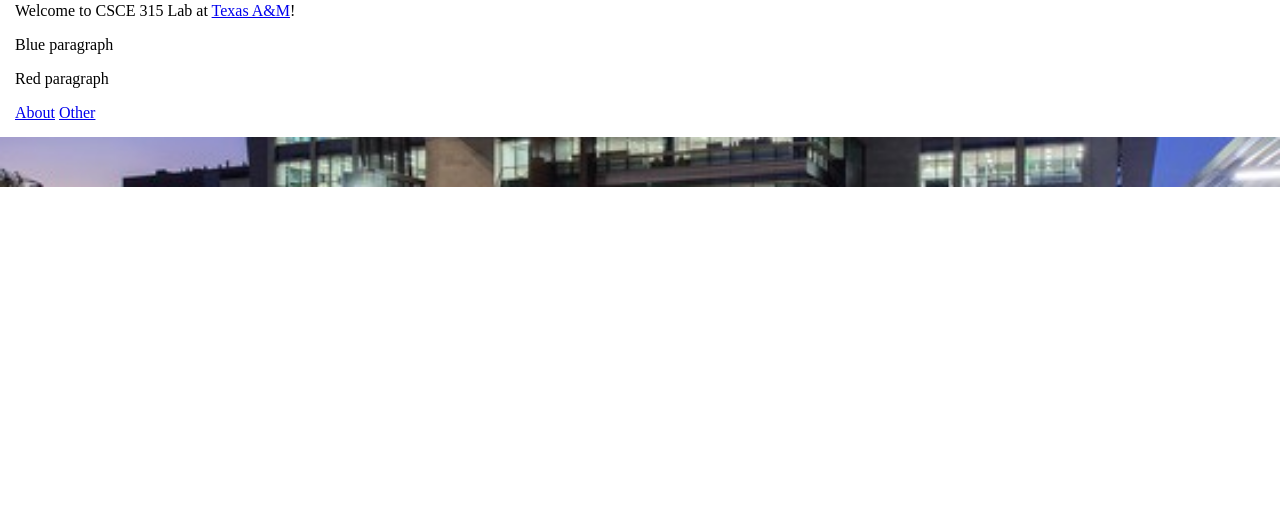
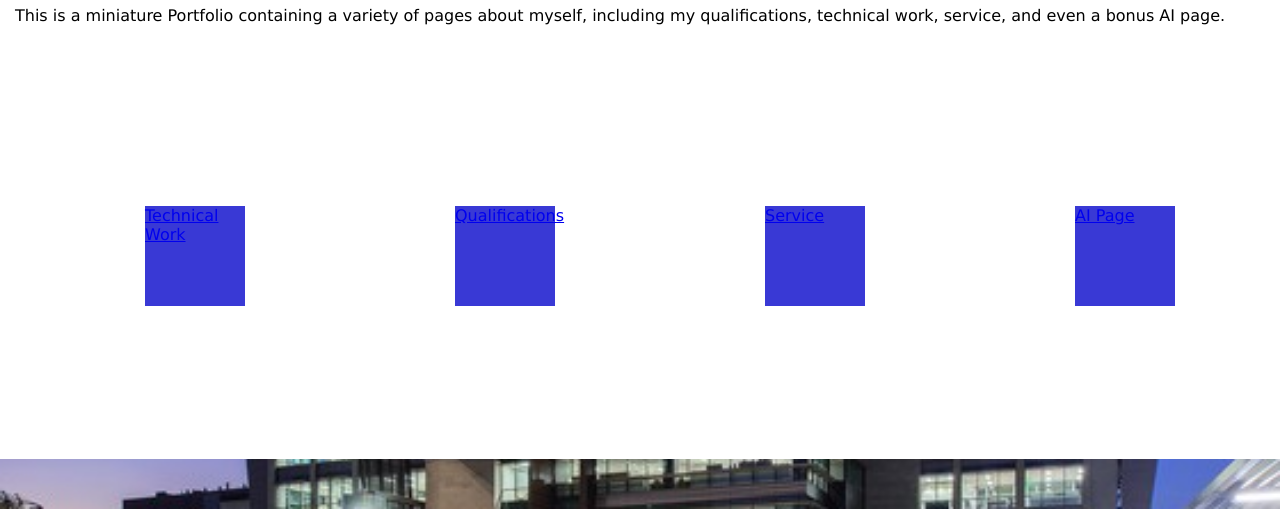
Before and after one commit to OldBlueEyes95/project1-public, a plain HTML site: page Current_Site/landingarea.html in a window 1280 px wide. Shown: the part 291-800 px from the top of the page. Drawn offline with Linux system fonts and the light colour scheme.

Commit message:
Make Identical to the dumb private repository

```diff
--- a/Current_Site/landingarea.html
+++ b/Current_Site/landingarea.html
@@ -46,22 +46,22 @@
     </header>
 
     <body>
+        <!-- TODO insert headshot adjacent to text -->
+
         <div class="general-text">
-            <h1>Your Name</h1>
-            <p>Welcome to CSCE 315 Lab at <a href="https://www.tamu.edu/">Texas A&M</a>!</p>
-            <p class="blue_overline_text">Blue paragraph</p>
-            <p id="red_underline_text">Red paragraph</p>
-            <a href="about.html">About</a>
+            <h1>Welcome to my CSCE 315 Website Project!</h1>
 
-            <a href="other.html">Other</a>
+            This is a miniature Portfolio containing a variety of pages about myself, including my qualifications, technical work, service, and even a bonus AI page. <br>
         </div>
+
+        <ul>
+            <li><div class="link-box"><a href="technicalportfolio.html">Technical Work</a></div></li>
+            <li><div class="link-box"><a href="qualificationssection.html">Qualifications</a></div></li>
+            <li><div class="link-box"><a href="servicesection.html">Service</a></div></li>
+            <li><div class="link-box"><a href="aigeneratedpage.html">AI Page</a></div></li>
+        </ul>
+        <!-- Page <a href="landingarea.html">1</a>  <a href="PLAINlandingarea.html">T</a> -->
     </body>
 
-    <footer>
-        <!-- <div class="footer-text">
-            Foobar
-            Foobar
-        </div> -->
-        <!-- <img class="footer-image" src="zachary.jpg" alt="The ZACH Building"> -->
-    </footer>
+    <footer></footer>
 </html>
--- /dev/null
+++ b/Current_Site/page_selector.js
@@ -0,0 +1 @@
+// TODO implement selector bar
--- /dev/null
+++ b/Current_Site/style_selector.js
@@ -0,0 +1 @@
+// TODO implement style selector bar
--- a/Current_Site/stylegeneral.css
+++ b/Current_Site/stylegeneral.css
@@ -1,5 +1,6 @@
 html, body {
     height: 100%;
+    font-family: verdana;
 }
 
 body {
@@ -10,7 +11,7 @@ body {
 header {
     margin: 0; /*Outside spacing*/
     padding: 0; /*Inside spacing*/
-    color: black;
+    color: white;
     background-color: rgb(57, 57, 213);
     min-height: 20%;
     width: 100%;
@@ -41,11 +42,46 @@ header {
 
 /* TODO make image sit at the bottom */
 footer {
+    z-index: 1;
+    position: fixed;
+    bottom: 0;
     min-height: 50px;
     max-height: 50px;
+    min-width: 100%;
     background-image: url("zachary.jpg");
     background-size: cover;
     background-position: center;
     background-repeat: no-repeat;
     background-color: rgb(57, 57, 213);
 }
+
+.link-box {
+    height: 100px;
+    width: 100px;
+    background-color: rgb(57, 57, 213);
+}
+
+/*
+.parent {
+  display: flex;
+  height: 300px;
+}
+
+.child {
+  width: 100px;
+  height: 100px;
+  margin: auto;
+}
+*/
+
+ul {
+    display: flex;
+    height: 400px;
+    list-style: none;
+}
+
+li {
+    width: 100px;
+    height: 100px;
+    margin: auto;
+}
```
Also changed, not shown: Current_Site/technicalportfolio.html (+64 -0 lines), Current_Site/aitemp.jfif (added), Current_Site/old_headshot.jpg (added), 2 other files.
